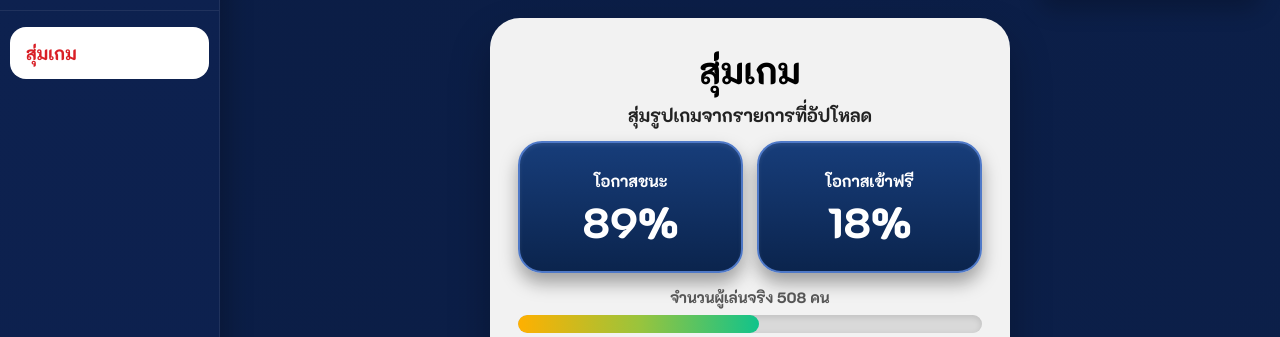
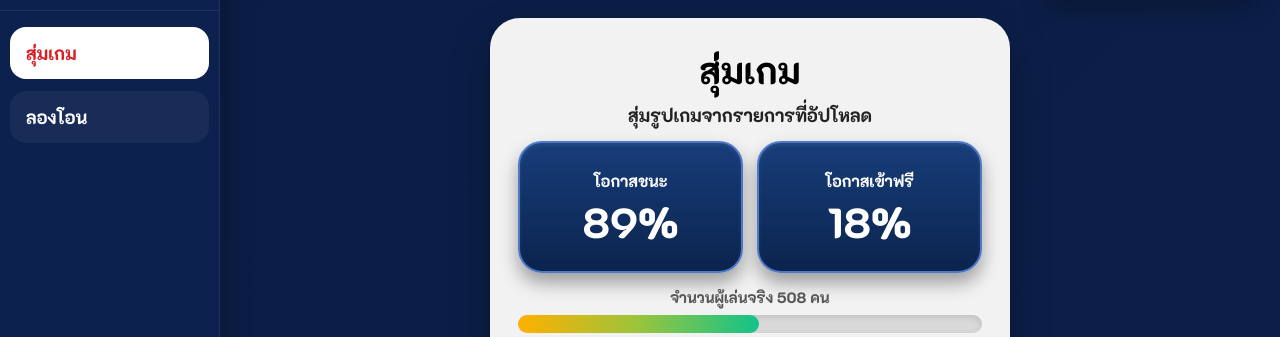
Before and after one commit to aitpakorn1998-eng/T-AVENGER, a Flask app: page /random in a window 1280 px wide. Shown: the part 73-410 px from the top of the page. Run offline with Flask 3, Linux system fonts and the light colour scheme; a user stored in the database is signed in; data comes from the database, SQL or seed files in the repository.

Commit message:
Update random.html

```diff
--- a/templates/random.html
+++ b/templates/random.html
@@ -495,6 +495,10 @@ h1{
         <div class="nav">
             {% if show_random %}
             <a href="{{ url_for('random_page') }}" class="{% if request.endpoint == 'random_page' %}active{% endif %}">สุ่มเกม</a>
+            {% endif %}
+
+            {% if show_transfer_check %}
+            <a href="{{ url_for('transfer_check_page') }}" class="{% if request.endpoint == 'transfer_check_page' %}active{% endif %}">ลองโอน</a>
             {% endif %}
 
             {% if is_admin and show_manage %}
```
Lines whose indentation alone changed are shown as unchanged.
